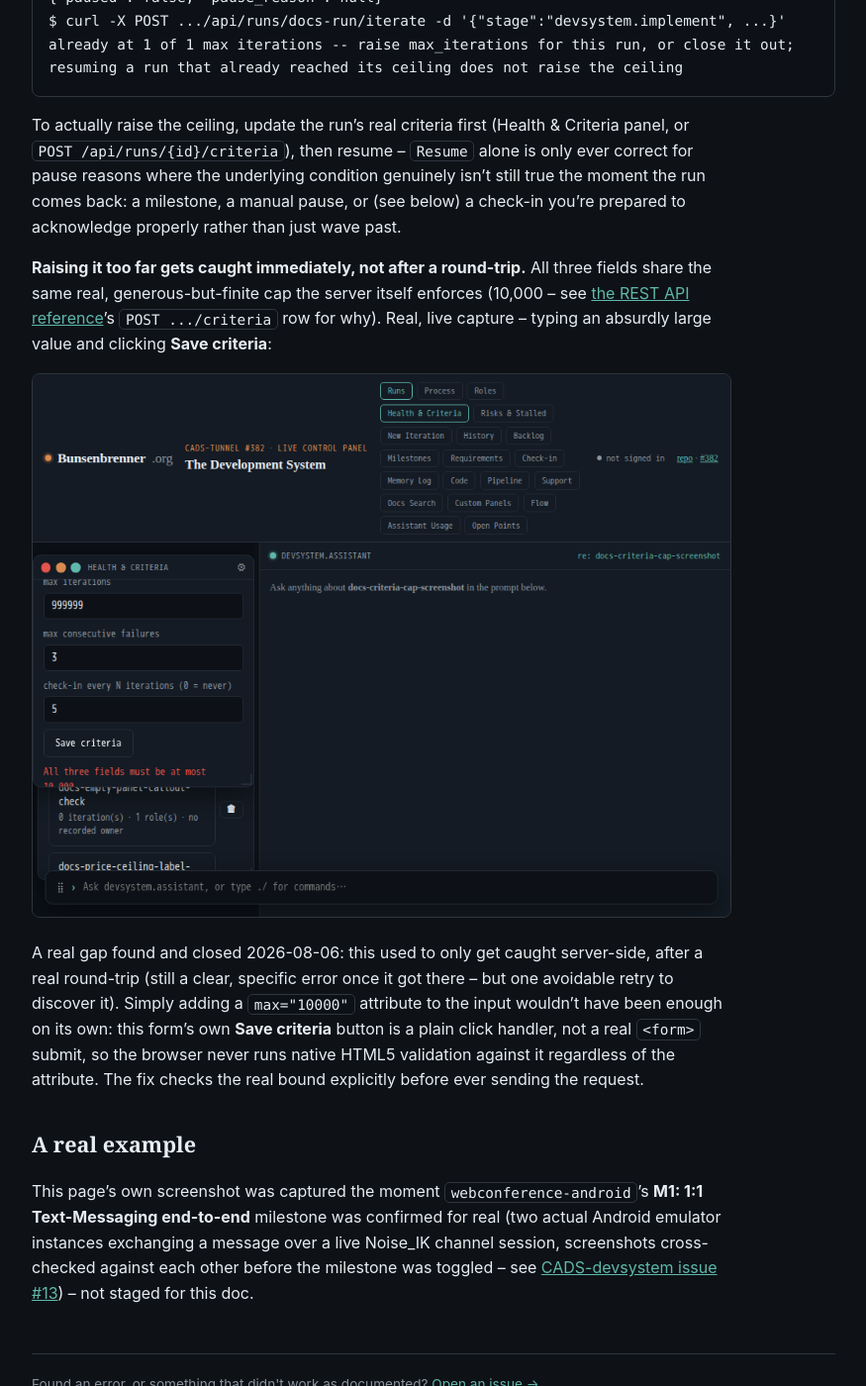
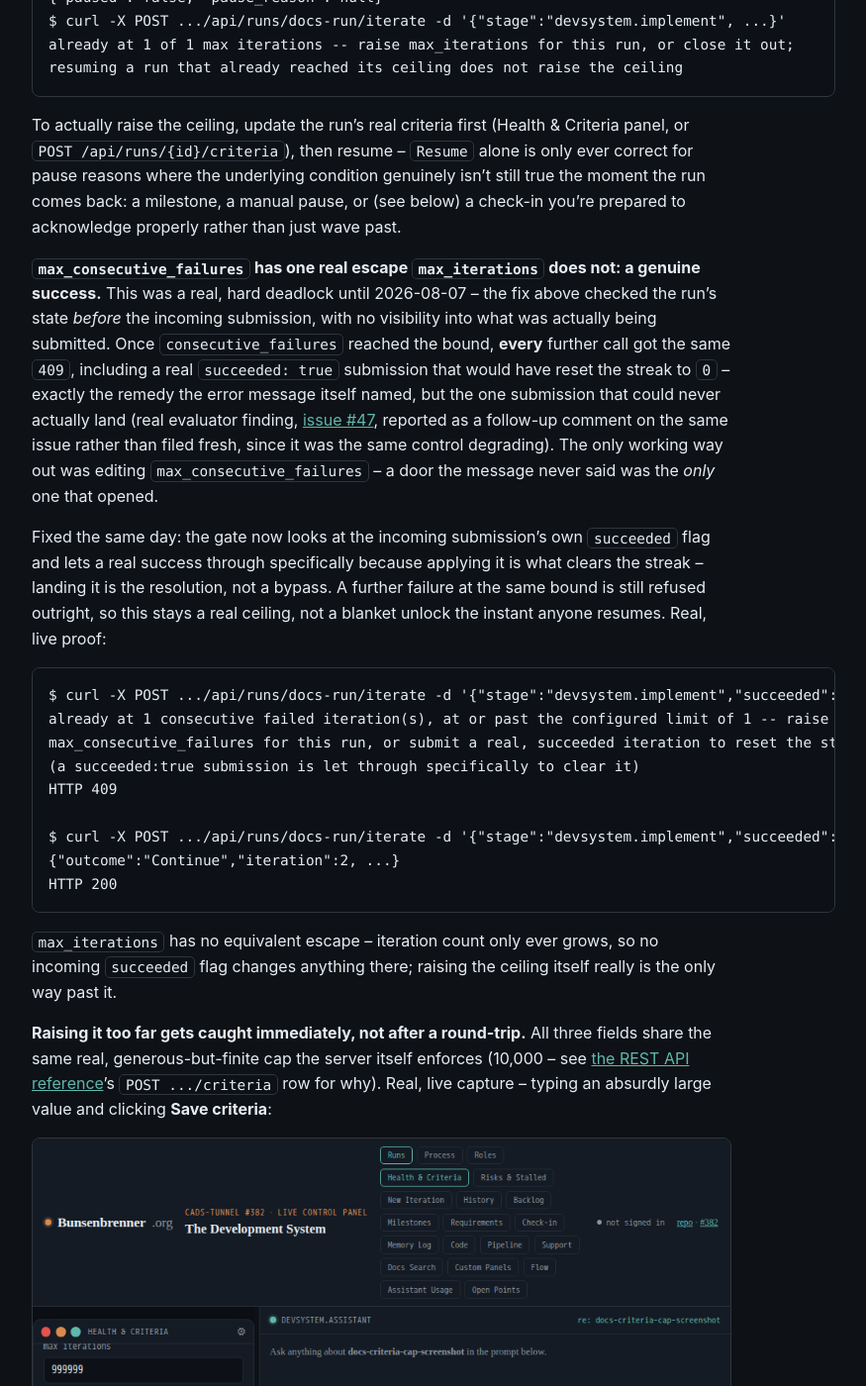
Before and after one commit to scimbe/CADS-devsystem-docs, a Jekyll site: the page built from _how-to/why-did-my-run-pause.md, in a window 1280 px wide and 1400 px high, scrolled down 5469 px. Shown: the whole window at 99% size, without its empty margins (322-1197 px from the left). Built offline with Jekyll 4.4.1, drawn with Linux system fonts in a browser that asks for light colours.

Commit message:
how-to: document the real consecutive-failure ceiling deadlock and fix
Until 2026-08-07 the ceiling gate checked a run's state before the
incoming submission, so once consecutive_failures hit the bound, every
subsequent call was refused -- including the one succeeded:true
submission that would have cleared it, exactly the remedy the error
message itself promised. Documents the real deadlock (issue #47 follow-
up), the fix (the gate now looks at the incoming succeeded flag), and
live proof from the deployed container that a further failure still
gets refused while a real success gets through and actually clears the
streak. Also notes max_iterations has no equivalent escape.

Co-Authored-By: Claude Sonnet 5 <noreply@anthropic.com>
Claude-Session: https://claude.ai/code/session_018FkngvdKnmVcAT84EZe7Ur

````diff
--- a/_how-to/why-did-my-run-pause.md
+++ b/_how-to/why-did-my-run-pause.md
@@ -202,6 +202,37 @@ reasons where the underlying condition genuinely isn't still true the moment the
 milestone, a manual pause, or (see below) a check-in you're prepared to acknowledge properly rather
 than just wave past.
 
+**`max_consecutive_failures` has one real escape `max_iterations` does not: a genuine success.**
+This was a real, hard deadlock until 2026-08-07 -- the fix above checked the run's state *before*
+the incoming submission, with no visibility into what was actually being submitted. Once
+`consecutive_failures` reached the bound, **every** further call got the same `409`, including a
+real `succeeded: true` submission that would have reset the streak to `0` -- exactly the remedy the
+error message itself named, but the one submission that could never actually land (real evaluator
+finding, [issue #47](https://github.com/scimbe/CADS-devsystem/issues/47), reported as a follow-up
+comment on the same issue rather than filed fresh, since it was the same control degrading). The
+only working way out was editing `max_consecutive_failures` -- a door the message never said was the
+*only* one that opened.
+
+Fixed the same day: the gate now looks at the incoming submission's own `succeeded` flag and lets a
+real success through specifically because applying it is what clears the streak -- landing it is the
+resolution, not a bypass. A further failure at the same bound is still refused outright, so this
+stays a real ceiling, not a blanket unlock the instant anyone resumes. Real, live proof:
+
+```
+$ curl -X POST .../api/runs/docs-run/iterate -d '{"stage":"devsystem.implement","succeeded":false,...}'
+already at 1 consecutive failed iteration(s), at or past the configured limit of 1 -- raise
+max_consecutive_failures for this run, or submit a real, succeeded iteration to reset the streak
+(a succeeded:true submission is let through specifically to clear it)
+HTTP 409
+
+$ curl -X POST .../api/runs/docs-run/iterate -d '{"stage":"devsystem.implement","succeeded":true,...}'
+{"outcome":"Continue","iteration":2, ...}
+HTTP 200
+```
+
+`max_iterations` has no equivalent escape -- iteration count only ever grows, so no incoming
+`succeeded` flag changes anything there; raising the ceiling itself really is the only way past it.
+
 **Raising it too far gets caught immediately, not after a round-trip.** All three fields share the
 same real, generous-but-finite cap the server itself enforces (10,000 -- see
 [the REST API reference]({{ '/reference/rest-api/' | relative_url }})'s `POST .../criteria` row for
````
